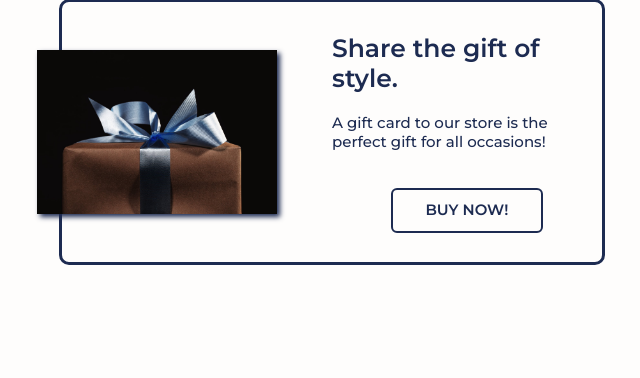
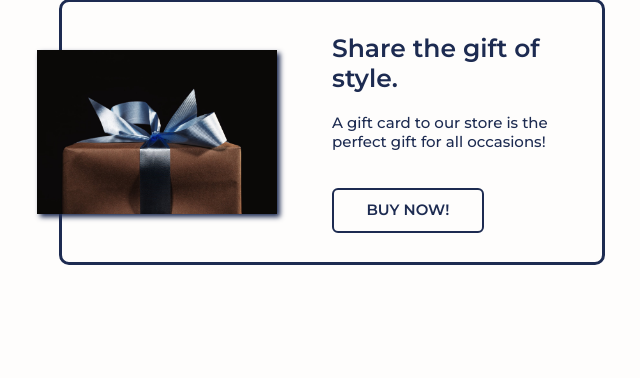
Before and after one commit to rdylanward/chewtherag.com, a Django app: page / in a window 1280 px wide. Shown: the part 3054-3432 px from the top of the page, without its empty margins (308-948 px from the left). Run offline with Django 3.2, Linux system fonts and the light colour scheme; some libraries are stand-ins or nearby versions.

Commit message:
Adjusted extra-gift button.

```diff
--- a/static/css/home.css
+++ b/static/css/home.css
@@ -768,6 +768,10 @@
         margin: 0rem;
     }
 
+    .gift-button {
+        place-self: center start;
+    }
+
     .extras-custom {
         grid-template-columns: repeat(2, 1fr);
         grid-template-rows: 1fr;
```
